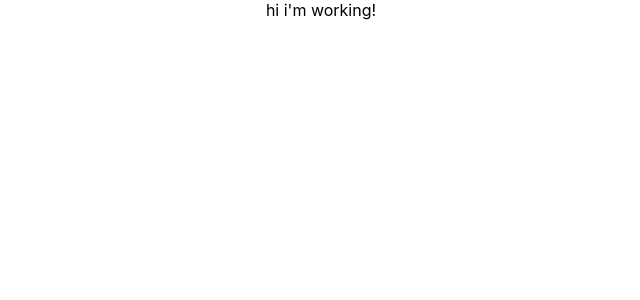
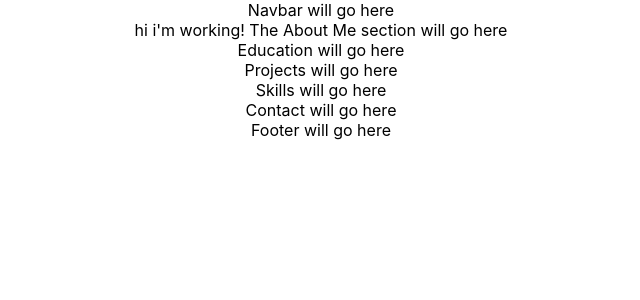
Before and after one commit to alisabevers/portfolio, a React (Create React App) app: page / in a window 1280 px wide. Shown: the top 300 px of the page, without its empty margins (319-959 px from the left). Built offline with nearby package versions, Linux system fonts and the light colour scheme.

Commit message:
ensured all the components connected to the app.js

```diff
--- a/src/App.js
+++ b/src/App.js
@@ -1,10 +1,22 @@
 import './App.css';
+import Header from './components/Header';
 import About from './components/About';
+import Education from './components/Education';
+import Projects from './components/Projects';
+import Skills from './components/Skills';
+import Contact from './components/Contact';
+import Footer from './components/Footer';
 
 function App() {
   return (
     <div className="App">
+      <Header />
       <About />
+      <Education />
+      <Projects />
+      <Skills />
+      <Contact />
+      <Footer />
     </div>
   );
 }
--- a/src/components/About.js
+++ b/src/components/About.js
@@ -1,12 +1,8 @@
-import Education from './Education';
-import Projects from './Projects';
-import Skills from './Skills';
-import Contact from './Contact';
-
 function AboutMe() {
-    console.log('i am connected woohoo');
     return (
-        <div>hi i'm working!</div>
+        <div>
+            hi i'm working! The About Me section will go here
+        </div>
     )
 }
 
--- a/src/components/Contact.js
+++ b/src/components/Contact.js
@@ -0,0 +1,9 @@
+function Contact() {
+    return (
+        <div>
+            Contact will go here
+        </div>
+    )
+}
+
+export default Contact;
--- a/src/components/Education.js
+++ b/src/components/Education.js
@@ -0,0 +1,9 @@
+function Education() {
+    return (
+        <div>
+            Education will go here
+        </div>
+    )
+}
+
+export default Education;
--- /dev/null
+++ b/src/components/Footer.js
@@ -0,0 +1,9 @@
+function Footer() {
+    return (
+        <div>
+            Footer will go here
+        </div>
+    )
+}
+
+export default Footer;
--- /dev/null
+++ b/src/components/Header.js
@@ -0,0 +1,11 @@
+function Home() {
+    return (
+        <div>
+            <nav>
+                Navbar will go here
+            </nav>
+        </div>
+    )
+}
+
+export default Home;
--- a/src/components/Projects.js
+++ b/src/components/Projects.js
@@ -0,0 +1,9 @@
+function Projects() {
+    return (
+        <div>
+            Projects will go here
+        </div>
+    )
+}
+
+export default Projects;
--- a/src/components/Skills.js
+++ b/src/components/Skills.js
@@ -0,0 +1,9 @@
+function Skills() {
+    return (
+        <div>
+            Skills will go here
+        </div>
+    )
+}
+
+export default Skills;
```
Also changed, not shown: Assets/excalidraw-preplanning-sketch.png (renamed from Assets/excalidraw-sketch.png).
